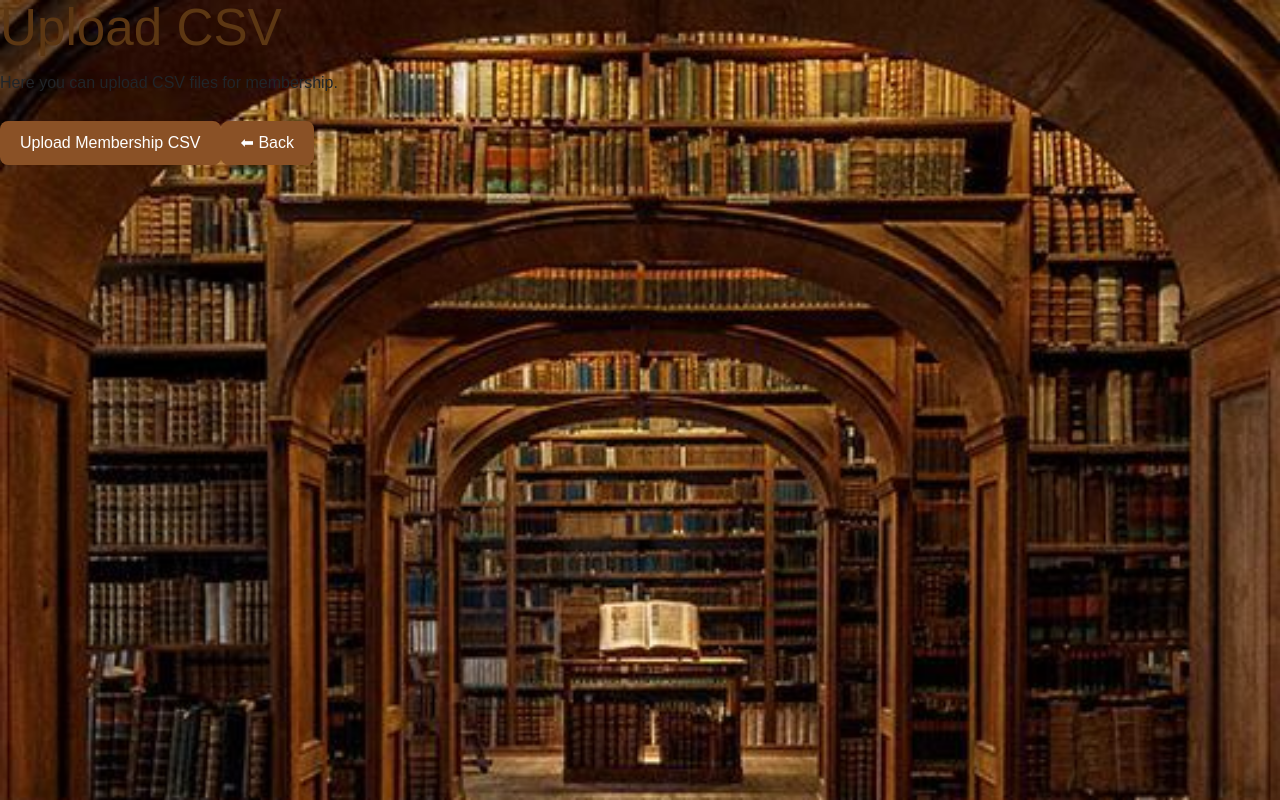
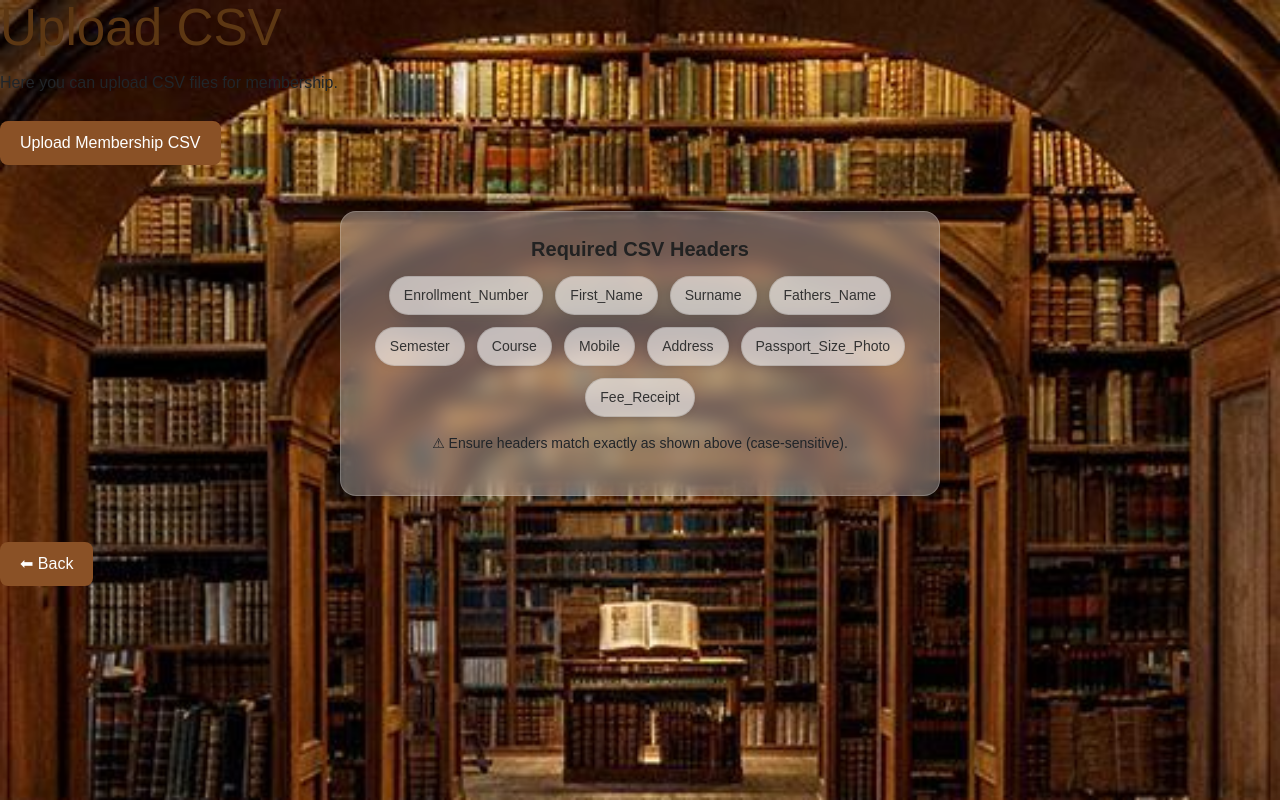
Before and after one commit to Parag1609/IIPS-library-frontend, a React (Vite) app in the folder IIPS-library-frontend/: page /membership/uploadcsv in a window 1280 px wide. Built offline with nearby package versions, Linux system fonts and the light colour scheme.

Commit message:
glassbox css

```diff
--- a/IIPS-library-frontend/src/pages/Membership/UploadCSV.jsx
+++ b/IIPS-library-frontend/src/pages/Membership/UploadCSV.jsx
@@ -1,14 +1,28 @@
 import { useState } from "react";
 import { Link } from "react-router-dom";
 import { useDispatch } from "react-redux";
-import { Button } from "react-bootstrap";
+import { Alert, Button, Table } from "react-bootstrap";
 import {uploadByCSVAsync} from "./../../features/requests/requestsSlice"
 import UploadModal from "../../utils/UploadModal";
+import "../../styles/GlassBox.css"
 
 export default function UploadCSV() {
   const [show,setShow] = useState(false);
   const [err,setErr] = useState("");
   const dispatch = useDispatch();
+
+  const requiredHeaders = [
+    "Enrollment_Number",
+    "First_Name",
+    "Surname",
+    "Fathers_Name",
+    "Semester",
+    "Course",
+    "Mobile",
+    "Address",
+    "Passport_Size_Photo",
+    "Fee_Receipt"
+  ];
 
   const handleCSVUpload = async (file) => {
 
@@ -28,11 +42,29 @@ export default function UploadCSV() {
   };
 
   return (
-    <div className="page">
+    <div className="page ">
       <h1>Upload CSV</h1>
       <p>Here you can upload CSV files for membership.</p>
 
-      <Button onClick={() => setShow(true)}>Upload Membership CSV</Button>
+      {err && <Alert variant="danger">{err}</Alert>}
+
+      <Button onClick={() => setShow(true)} className="mb-3">
+        Upload Membership CSV
+      </Button>
+
+       <div className="glass-box">
+        <h5>Required CSV Headers</h5>
+        <div className="glass-tags">
+          {requiredHeaders.map((header, i) => (
+            <span key={i} className="glass-tag">
+              {header}
+            </span>
+          ))}
+        </div>
+        <p className="mt-3 text-dark" style={{ fontSize: "14px" }}>
+          ⚠ Ensure headers match exactly as shown above (case-sensitive).
+        </p>
+      </div>
       <UploadModal
         open={show}
         handleClose={() => setShow(false)}
@@ -43,7 +75,9 @@ export default function UploadCSV() {
       />
 
       <Link to="/addmembershiprequest">
-        <button>⬅ Back</button>
+        <Button variant="secondary" className="mt-3">
+          ⬅ Back
+        </Button>
       </Link>
     </div>
   );
--- /dev/null
+++ b/IIPS-library-frontend/src/styles/GlassBox.css
@@ -0,0 +1,36 @@
+.glass-box {
+  background: rgba(255, 255, 255, 0.3); /* translucent white */
+  backdrop-filter: blur(10px); /* blur background */
+  -webkit-backdrop-filter: blur(10px); /* Safari support */
+  border-radius: 16px;
+  padding: 25px;
+  max-width: 600px;
+  margin: 30px auto;
+  box-shadow: 0 8px 32px rgba(0, 0, 0, 0.1);
+  border: 1px solid rgba(255, 255, 255, 0.2);
+  text-align: center;
+}
+
+.glass-box h5 {
+  margin-bottom: 15px;
+  font-weight: 600;
+  color: #222;
+}
+
+.glass-tags {
+  display: flex;
+  flex-wrap: wrap;
+  gap: 12px;
+  justify-content: center;
+}
+
+.glass-tag {
+  background: rgba(255, 255, 255, 0.6);
+  border: 1px solid rgba(0, 0, 0, 0.1);
+  border-radius: 20px;
+  padding: 8px 14px;
+  font-size: 14px;
+  font-weight: 500;
+  color: #333;
+  box-shadow: 0 2px 6px rgba(0, 0, 0, 0.05);
+}
```
